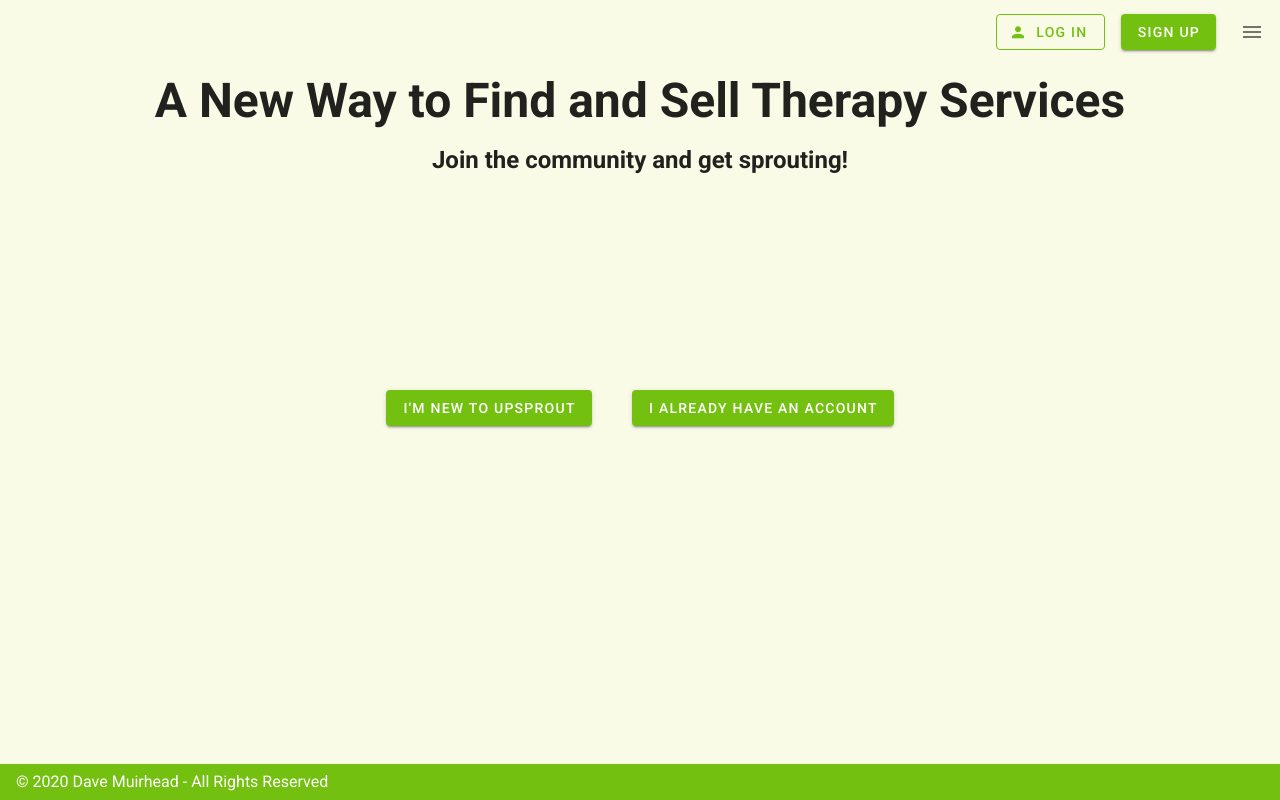
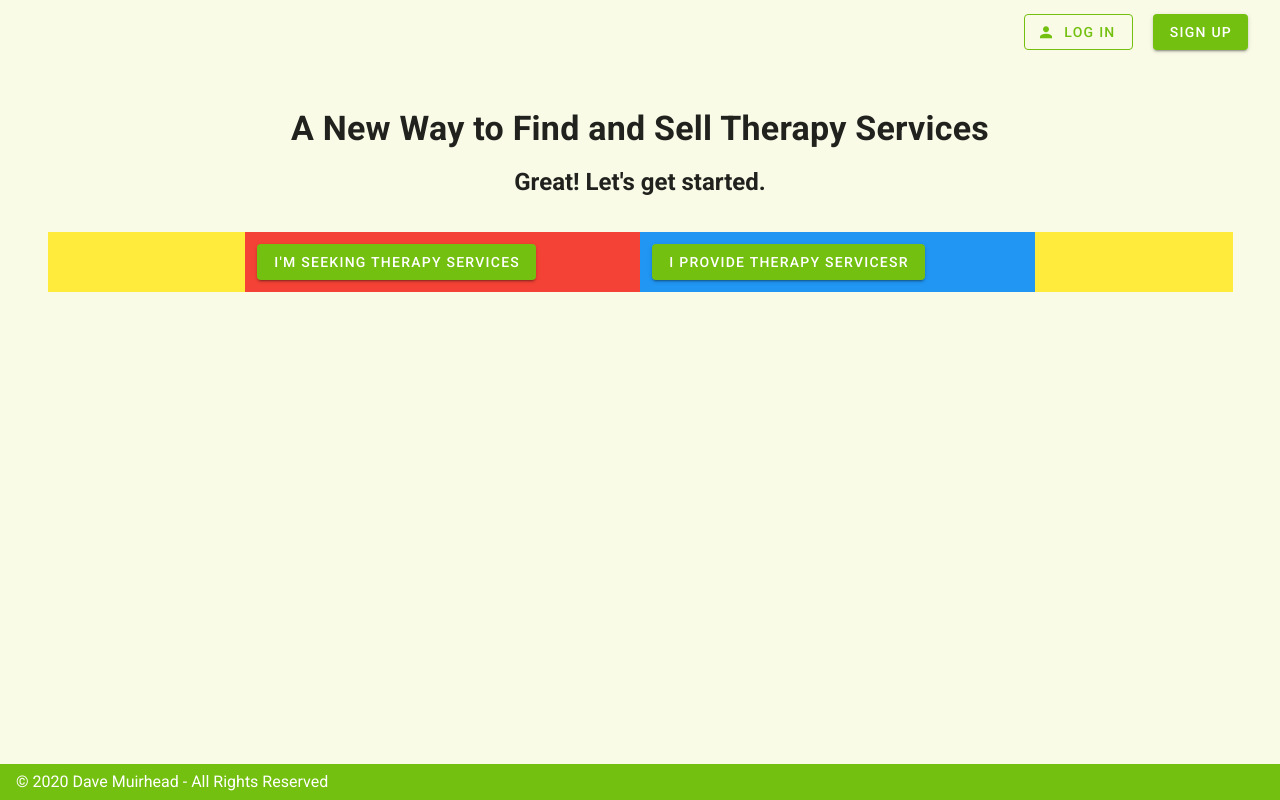
Before and after one commit to DaveMuirhead/naboo-pwa, a Nuxt app: page /onboarding in a window 1280 px wide. Built offline with nearby package versions, Linux system fonts and the light colour scheme.

Commit message:
improve layout

```diff
--- a/layouts/external.vue
+++ b/layouts/external.vue
@@ -5,25 +5,18 @@
         <v-img :src="require('@/assets/images/logo.png')" width="150" height="60"></v-img>
       </nuxt-link>
       <v-spacer />
-      <v-btn outlined style="margin-right: 16px" color="primary">
-        <v-icon left>mdi-account</v-icon>Log In
+      <v-btn outlined color="primary" class="mr-sm-2 mr-md-4">
+        <v-icon
+          :left="$vuetify.breakpoint.mdAndUp"
+          :center="$vuetify.breakpoint.mdAndUp">mdi-account</v-icon>
+          <span class="hidden-sm-and-down">Log In</span>
       </v-btn>
-      <!-- <v-btn text style="margin-right: 6px" color="primary" v-if="!$vuetify.breakpoint.mdAndUp">
-        <v-icon left>mdi-account</v-icon>
-      </v-btn>-->
-      <v-btn style="margin-right: 12px" color="primary">Sign Up</v-btn>
-      <v-app-bar-nav-icon />
+      <span>&nbsp;</span>
+      <v-btn color="primary" class="mr-sm-2 mr-md-4">Sign Up</v-btn>
     </v-app-bar>
 
     <v-content>
-      <!-- <v-container class="fill-height" fluid> -->
-      <v-container fluid>
-        <!-- <v-row align="center" justify="center">
-        <v-col md="8" sm="12">-->
-        <nuxt />
-        <!-- </v-col>
-        </v-row>-->
-      </v-container>
+      <nuxt />
     </v-content>
 
     <v-footer app color="primary">
--- a/pages/index.vue
+++ b/pages/index.vue
@@ -12,44 +12,12 @@
 
     <v-row align="center" class="my-5">
       <v-col class="text-center">
-        <v-btn color="primary" @click.stop="onboardingDialog = true">I'm new to UpSprout</v-btn>
-        <v-dialog v-model="onboardingDialog" width="600px">
-          <v-card fluid>
-            <v-card-title primary-title>Great! Let's get started!</v-card-title>
-            <v-card-text
-              class="subtitle-1"
-            >Are you seeking therapy services? Or are you a provider of therapy services?</v-card-text>
-            <v-divider></v-divider>
-            <v-card-actions>
-              <v-spacer></v-spacer>
-              <nuxt-link to="/onboarding/seeker" style="margin-right: 40px;">
-                <v-btn color="primary">I'm Seeking Therapy Services</v-btn>
-              </nuxt-link>
-              <nuxt-link to="/onboarding/provider">
-                <v-btn color="primary">I Provide Therapy Services</v-btn>
-              </nuxt-link>
-            </v-card-actions>
-          </v-card>
-        </v-dialog>
-        <v-btn color="primary" @click.stop="loginDialog = true">I have an account</v-btn>
-        <v-dialog v-model="loginDialog" width="600px">
-          <v-card>
-            <v-card-title primary-title>Okay, let's get you signed in!</v-card-title>
-            <v-card-text
-              class="subtitle-1"
-            >Some people have both seeker and a provider accounts. In case you do, which account do you want to sign into?</v-card-text>
-            <v-divider></v-divider>
-            <v-card-actions>
-              <v-spacer></v-spacer>
-              <nuxt-link to="/auth/seeker" style="margin-right: 40px;">
-                <v-btn color="primary">Seeker login</v-btn>
-              </nuxt-link>
-              <nuxt-link to="/auth/provider">
-                <v-btn color="primary">Provider login</v-btn>
-              </nuxt-link>
-            </v-card-actions>
-          </v-card>
-        </v-dialog>
+        <nuxt-link to="/onboarding">
+          <v-btn color="primary">Get Started</v-btn>
+        </nuxt-link>
+        <nuxt-link to="/tour">
+          <v-btn color="primary">Take a Tour</v-btn>
+        </nuxt-link>
       </v-col>
     </v-row>
   </div>
@@ -60,11 +28,5 @@
 <script>
 export default {
   layout: "external",
-  data() {
-    return {
-      onboardingDialog: false,
-      loginDialog: false
-    };
-  }
 };
 </script>
--- a/pages/onboarding/index.vue
+++ b/pages/onboarding/index.vue
@@ -1,34 +1,32 @@
 <template>
-  <v-row align="center" justify="center">
-    <v-col class="text-center" cols="12">
-
-      <v-row align="center" justify="center">
-        <v-col class="text-center" cols="12">
+  <v-container>
+    <v-row class="my-5">
+      <v-col class="text-center">
         <h1
-            class="display-2 font-weight-bold mb-4"
+          class="display-1 font-weight-bold mb-4"
           color="primary"
         >A New Way to Find and Sell Therapy Services</h1>
-          <h2 class="subheading">Join the community and get sprouting!</h2>
+        <h2 class="subheading">Great! Let's get started.</h2>
       </v-col>
     </v-row>
 
-      <v-row align="center" justify="center" style="margin-top: 200px;">
-        <v-col cols="12">
-          <nuxt-link to="/onboarding" style="margin-right: 40px;">
-            <v-btn color="primary">I'm New to UpSprout</v-btn>
+    <v-row class="my-5; background: yellow" justify="center">
+      <v-col class="background: red" md="4" sm="8">
+        <nuxt-link to="/onboarding/seeker">
+          <v-btn color="primary">I'm Seeking Therapy Services</v-btn>
         </nuxt-link>
+      </v-col>
+      <v-col class="background: blue" md="4" sm="8">
         <nuxt-link to="/onboarding/provider">
-            <v-btn color="primary">I Already Have an Account</v-btn>
+          <v-btn color="primary">I Provide Therapy Servicesr</v-btn>
         </nuxt-link>
       </v-col>
     </v-row>
-
-    </v-col>
-  </v-row>
+  </v-container>
 </template>
 
 <script>
 export default {
-  layout: "external"
+  layout: "external",
 };
 </script>
--- /dev/null
+++ b/pages/tour/index.vue
@@ -0,0 +1,13 @@
+<template>
+    <h1>Tour</h1>
+</template>
+
+<script>
+export default {
+    layout: 'external'
+}
+</script>
+
+<style scoped>
+
+</style>
```
Lines whose indentation alone changed are shown as unchanged.
